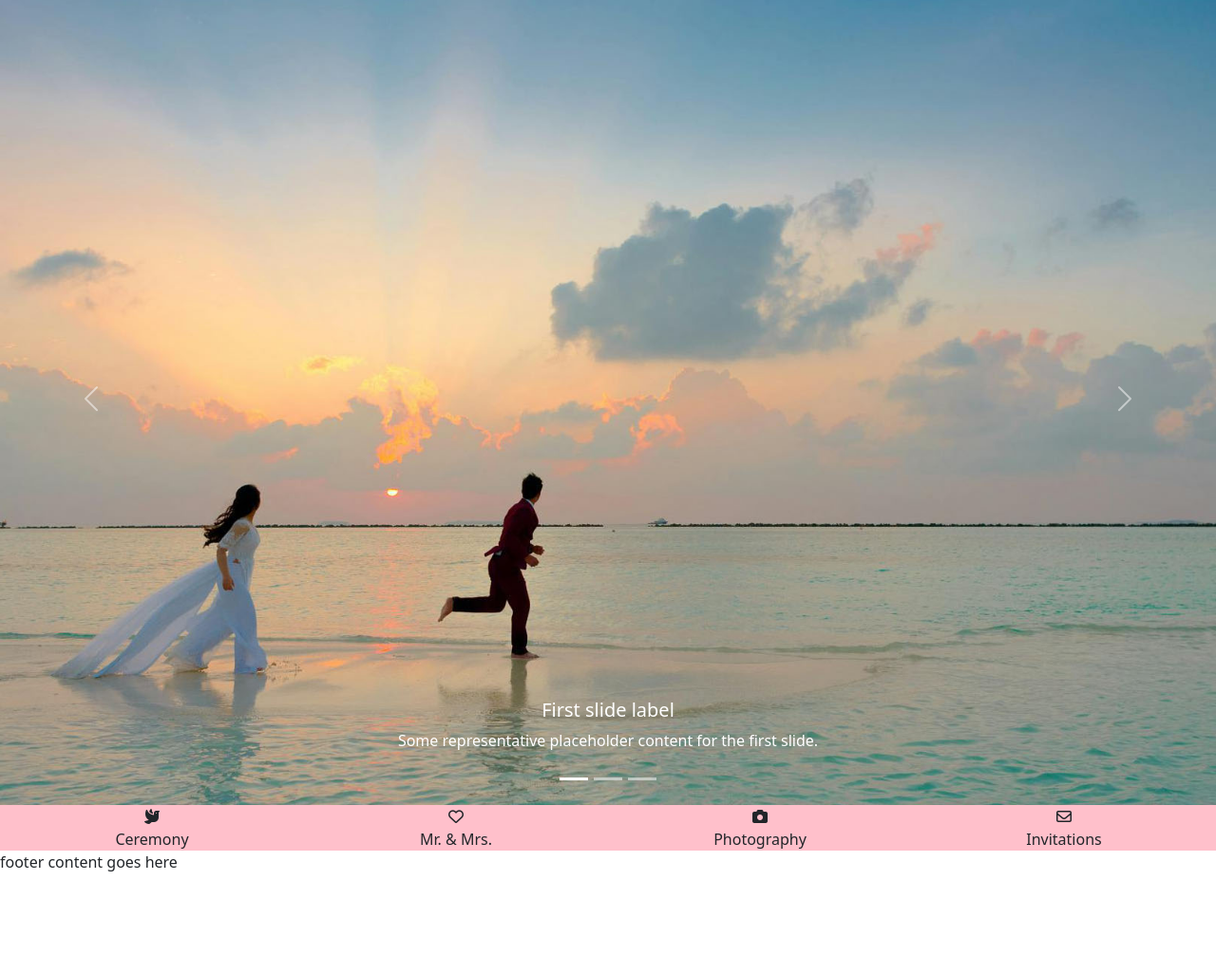
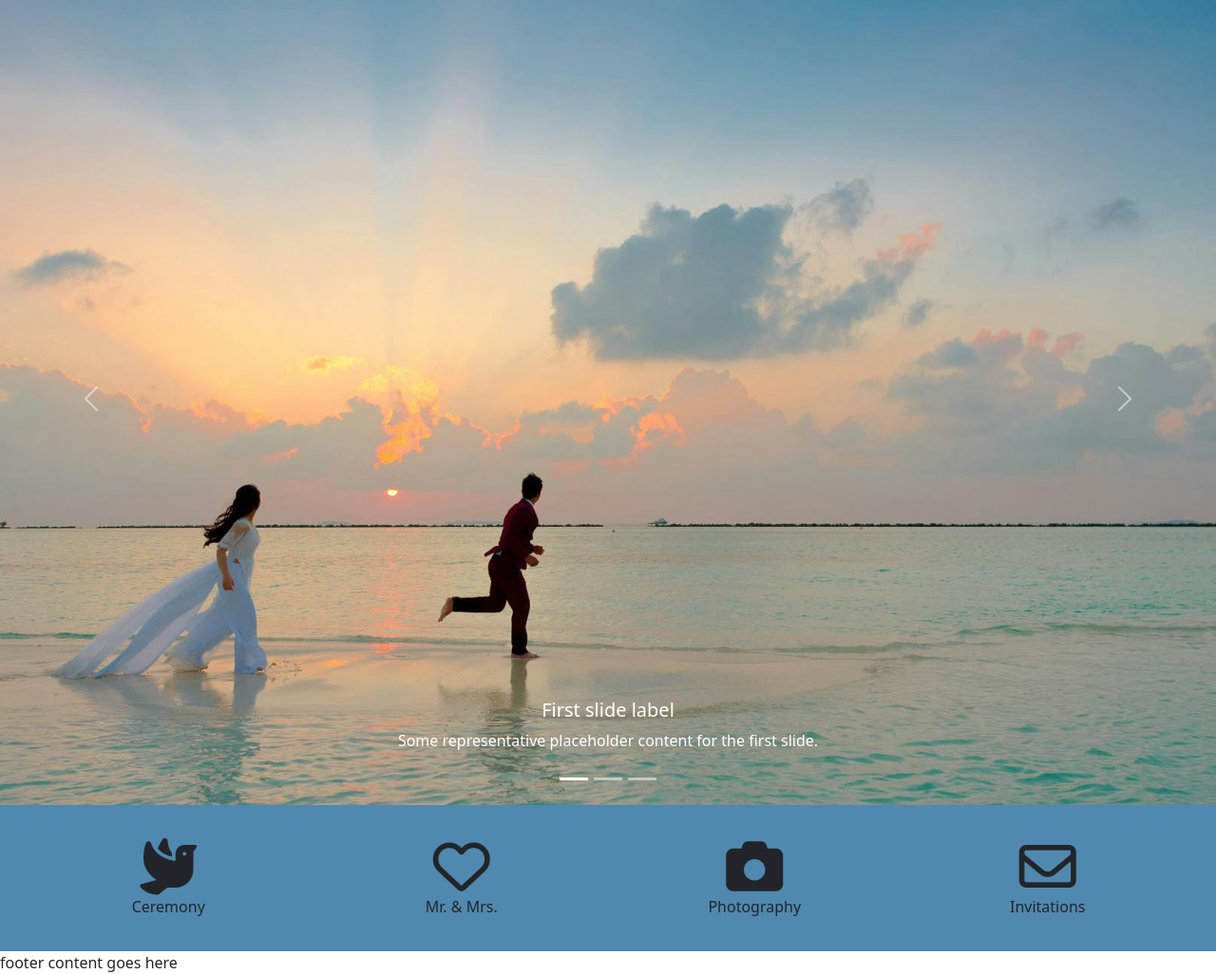
Before and after one commit to brooklynrisi/fall-2024, a plain HTML site: page index.html in a window 1280 px wide. Shown: the part 63-1089 px from the top of the page at 95% size. Before the commit the page ends 983 px from the top, so only its background shows below. Drawn offline with nearby package versions, Linux system fonts and the light colour scheme.

Commit message:
updated css

```diff
--- a/css/styles.css
+++ b/css/styles.css
@@ -2,5 +2,10 @@
 @import 'main.css';
 
 .fa-row {
-    background-color: pink;
+    background-color: var(--dominantColor) !important;
+    padding: 35px;
 }
+
+.fa-row-icon {
+    font-size: 60px;
+}
--- a/index.html
+++ b/index.html
@@ -107,19 +107,19 @@
   <div class="container-fluid text-center fa-row">
     <div class="row">
       <div class="col-12 col-xxs-12 col-xs-6 col-sm-6 col-md-6 col-lg-3 col-xl-3 col-xxl-3">
-        <i class="fa-solid fa-dove"></i>
+        <i class="fa-solid fa-dove fa-row-icon"></i>
          <br />Ceremony
       </div>
       <div class="col-12 col-xxs-12 col-xs-6 col-sm-6 col-md-6 col-lg-3 col-xl-3 col-xxl-3">
-        <i class="fa-regular fa-heart"></i>
+        <i class="fa-regular fa-heart fa-row-icon"></i>
         <br />Mr. & Mrs.
       </div>
       <div class="col-12 col-xxs-12 col-xs-6 col-sm-6 col-md-6 col-lg-3 col-xl-3 col-xxl-3">
-        <i class="fa-solid fa-camera"></i>
+        <i class="fa-solid fa-camera fa-row-icon"></i>
         <br />Photography
       </div>
       <div class="col-12 col-xxs-12 col-xs-6 col-sm-6 col-md-6 col-lg-3 col-xl-3 col-xxl-3">
-        <i class="fa-regular fa-envelope"></i>
+        <i class="fa-regular fa-envelope fa-row-icon"></i>
         <br />Invitations
       </div>
     </div>
```
